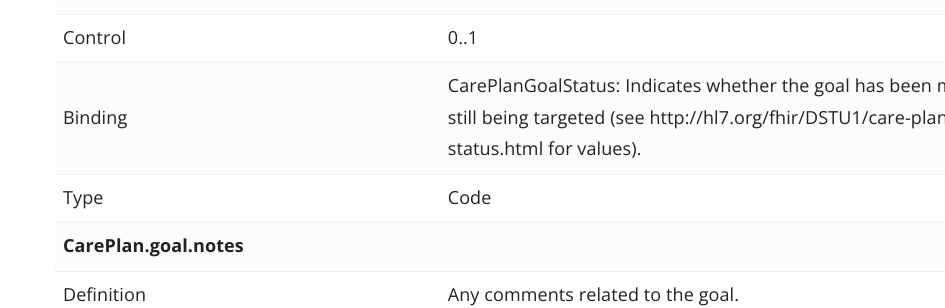
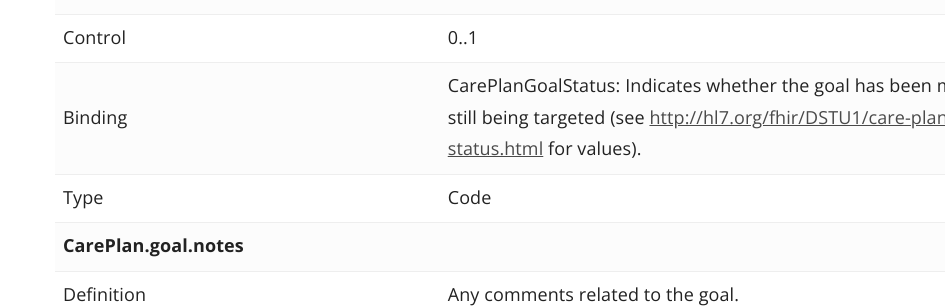
Before and after one commit to Koppeltaal/Koppeltaal-Documentation, a Jekyll site: the page built from technologie-architectuur.md, in a window 1280 px wide and 900 px high, scrolled down 49990 px. Shown: the part 186-494 px from the top of the window, without its empty margins (335-1280 px from the left). Built offline with Jekyll 4.4.1, drawn with Linux system fonts in a browser that asks for light colours; part of the change alters nothing that is shown.

Commit message:
GitBook: [master] one page modified

```diff
--- a/technologie-architectuur.md
+++ b/technologie-architectuur.md
@@ -1665,7 +1665,7 @@ ActivityDefinition \(Other\)
 | **CarePlan.goal.status** |  |
 | Definition | Indicates whether the goal has been reached and is still considered relevant. |
 | Control | 0..1 |
-| Binding | CarePlanGoalStatus: Indicates whether the goal has been met and is still being targeted \(see http://hl7.org/fhir/DSTU1/care-plan-goal-status.html for values\). |
+| Binding | CarePlanGoalStatus: Indicates whether the goal has been met and is still being targeted \(see [http://hl7.org/fhir/DSTU1/care-plan-goal-status.html](http://hl7.org/fhir/DSTU1/care-plan-goal-status.html) for values\). |
 | Type | Code |
 | **CarePlan.goal.notes** |  |
 | Definition | Any comments related to the goal. |
```
